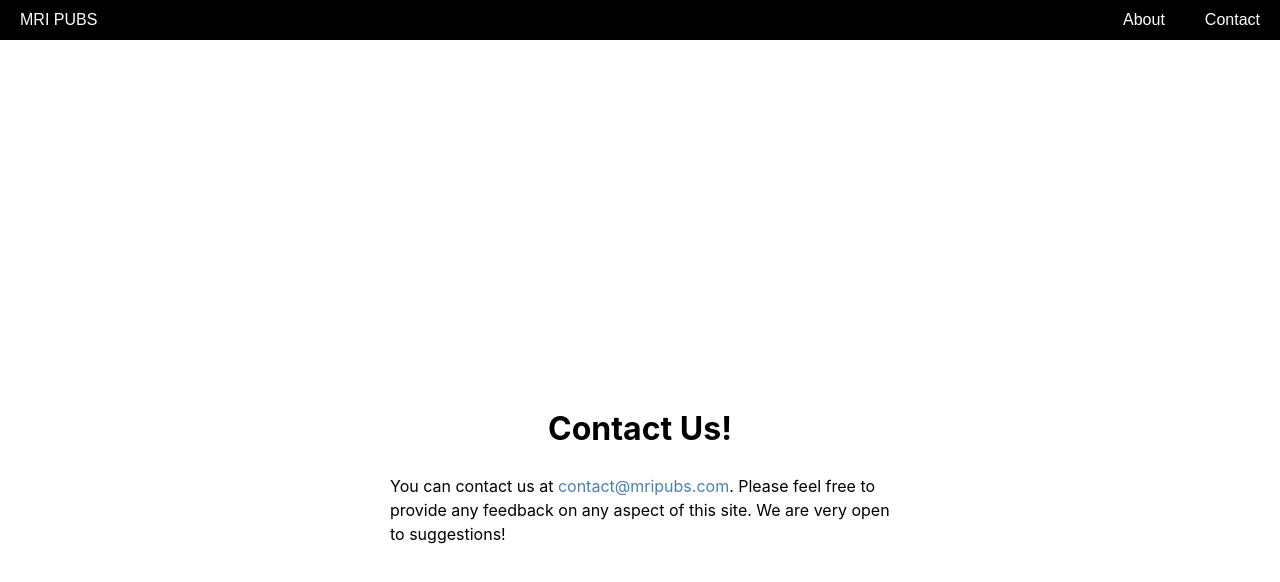
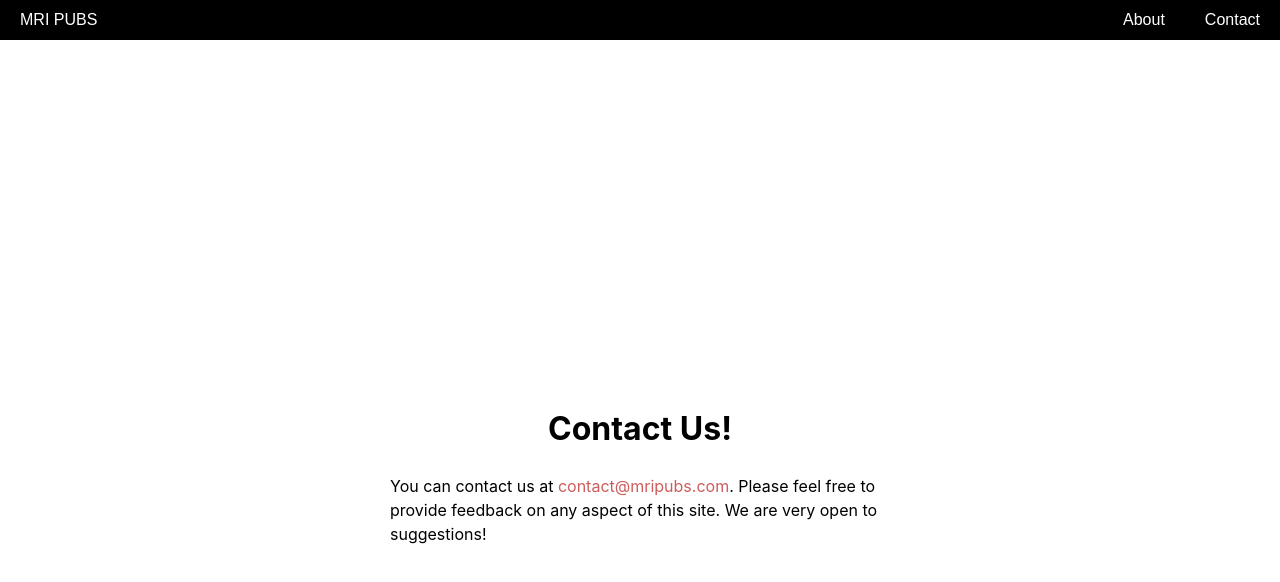
Before and after one commit to DougFair/ozmripubs, a React (Create React App) app: page /contact in a window 1280 px wide. Shown: the top 582 px of the page. Built offline with nearby package versions, Linux system fonts and the light colour scheme; no server answers.

Commit message:
fix contact page

```diff
--- a/public/index.html
+++ b/public/index.html
@@ -2,14 +2,14 @@
 <html lang="en">
   <head>
     <meta charset="utf-8" />
-    <link rel="shortcut icon" href="%PUBLIC_URL%/favicon.ico" />
+    <link rel="icon" href="%PUBLIC_URL%/favicon.ico" />
     <meta name="viewport" content="width=device-width, initial-scale=1" />
     <meta name="theme-color" content="#000000" />
     <meta
       name="description"
       content="Web site created using create-react-app"
     />
-    <link rel="apple-touch-icon" href="logo192.png" />
+    <link rel="apple-touch-icon" href="%PUBLIC_URL%/logo192.png" />
     <!--
       manifest.json provides metadata used when your web app is installed on a
       user's mobile device or desktop. See https://developers.google.com/web/fundamentals/web-app-manifest/
@@ -24,13 +24,14 @@
       work correctly both with client-side routing and a non-root public URL.
       Learn how to configure a non-root public URL by running `npm run build`.
     -->
+    <link href="https://fonts.googleapis.com/css?family=Barlow+Semi+Condensed|Roboto+Condensed&display=swap" rel="stylesheet">
     <link rel="apple-touch-icon" sizes="180x180" href="/apple-touch-icon.png">
     <link rel="icon" type="image/png" sizes="32x32" href="/favicon-32x32.png">
     <link rel="icon" type="image/png" sizes="16x16" href="/favicon-16x16.png">
     <link rel="manifest" href="/site.webmanifest">
     <meta name="msapplication-TileColor" content="#da532c">
     <meta name="theme-color" content="#ffffff">
-    <link href="https://fonts.googleapis.com/css?family=Roboto+Condensed:300,400,700&display=swap" rel="stylesheet">
+
     <title>MRI PUBS</title>
   </head>
   <body>
--- a/src/Contact.css
+++ b/src/Contact.css
@@ -23,5 +23,5 @@
 }
 
 .contactHeader span {
-    color: steelblue;
+    color:indianred;
 }
--- a/src/Contact.js
+++ b/src/Contact.js
@@ -7,7 +7,7 @@ const Contact = () =>
                 <div className="contactContainer">
                     <div className="contactHeader">
                             <h1>Contact Us!</h1>
-                            <p> You can contact us at <span>contact@mripubs.com</span>. Please feel free to provide any feedback on any aspect of this site. We are very open to suggestions!
+                            <p> You can contact us at <span>contact@mripubs.com</span>. Please feel free to provide feedback on any aspect of this site. We are very open to suggestions!
                             </p>
                     </div>
                 </div>
```
